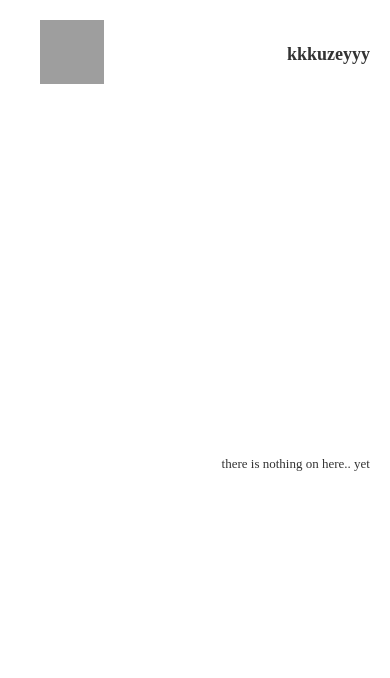
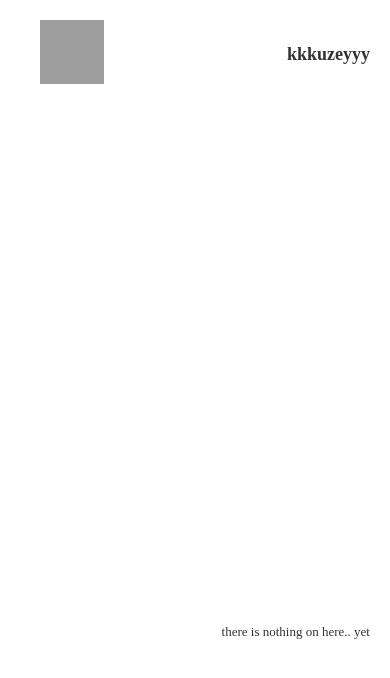
Before and after one commit to kuzeydemirkaya/kuzey, a plain HTML site: page index.html in a window 390 px wide. Drawn offline with Linux system fonts and the light colour scheme; grey boxes are pictures that could not be loaded.

Commit message:
Update styles.css

```diff
--- a/styles.css
+++ b/styles.css
@@ -76,7 +76,7 @@ body {
     }
 
     .content {
-        padding-bottom: 40vh;
+        padding-bottom: 60vh;
         max-width: 100%;
         box-sizing: border-box;
     }
```
